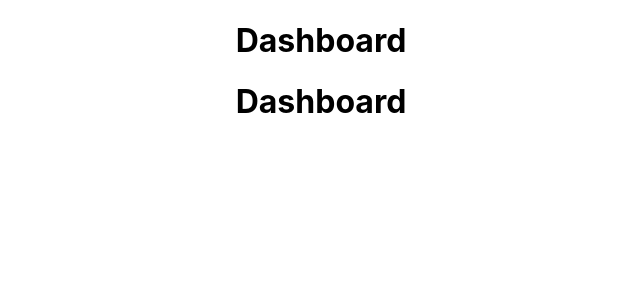
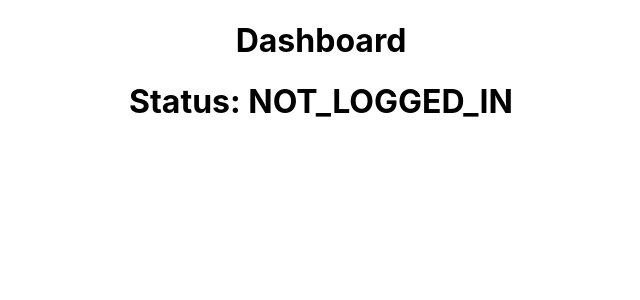
Before and after one commit to cvilla714/tracker-react-front, a React (Create React App) app: page /dashboard in a window 1280 px wide. Shown: the top 300 px of the page, without its empty margins (319-959 px from the left). Built offline with nearby package versions, Linux system fonts and the light colour scheme.

Commit message:
added the stauts and passed the prop for checking if a user was logged in

```diff
--- a/src/components/Dashboard.js
+++ b/src/components/Dashboard.js
@@ -1,10 +1,10 @@
 import React from 'react';
 
-const Dashboard = () => {
+const Dashboard = (props) => {
   return (
     <div>
       <h1>Dashboard</h1>
-      <h1>Dashboard</h1>
+      <h1>Status: {props.loggedInStatus}</h1>
     </div>
   );
 };
```
